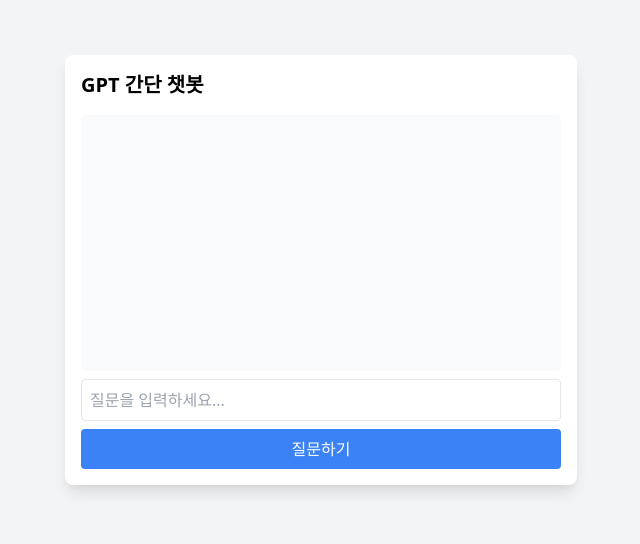
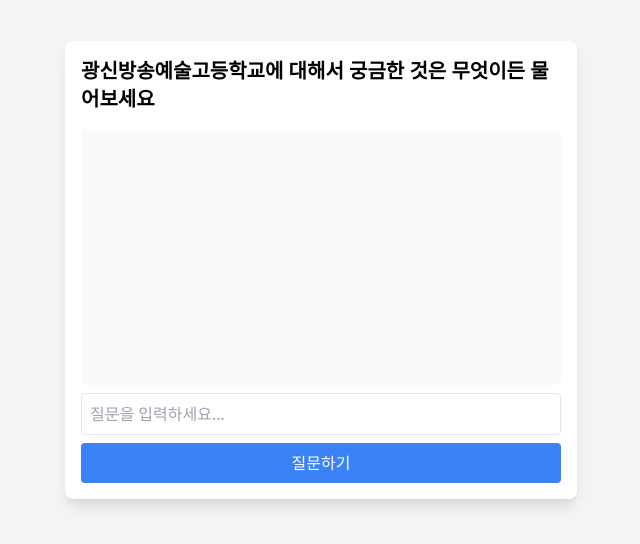
Before and after one commit to mathjung37/15_project_2554037, a website built with Vite: page index.html in a window 1280 px wide. Shown: the part 130-674 px from the top of the page, without its empty margins (319-959 px from the left). Built offline with nearby package versions, Linux system fonts and the light colour scheme; no server answers.

Commit message:
기본질문내용 교체

```diff
--- a/index.html
+++ b/index.html
@@ -9,7 +9,7 @@
 </head>
 <body class="bg-gray-100 p-4 flex flex-col items-center justify-center h-screen">
   <div class="bg-white shadow-lg rounded-lg w-full max-w-lg p-4">
-    <h1 class="text-xl font-bold mb-4">GPT 간단 챗봇</h1>
+    <h1 class="text-xl font-bold mb-4">광신방송예술고등학교에 대해서 궁금한 것은 무엇이든 물어보세요</h1>
     <div id="chatbox" class="h-64 overflow-auto bg-gray-50 p-2 rounded mb-2"></div>
     <input type="text" id="userInput" placeholder="질문을 입력하세요..." class="border p-2 w-full rounded mb-2">
     <button id="sendBtn" class="bg-blue-500 text-white rounded p-2 w-full">질문하기</button>
```
